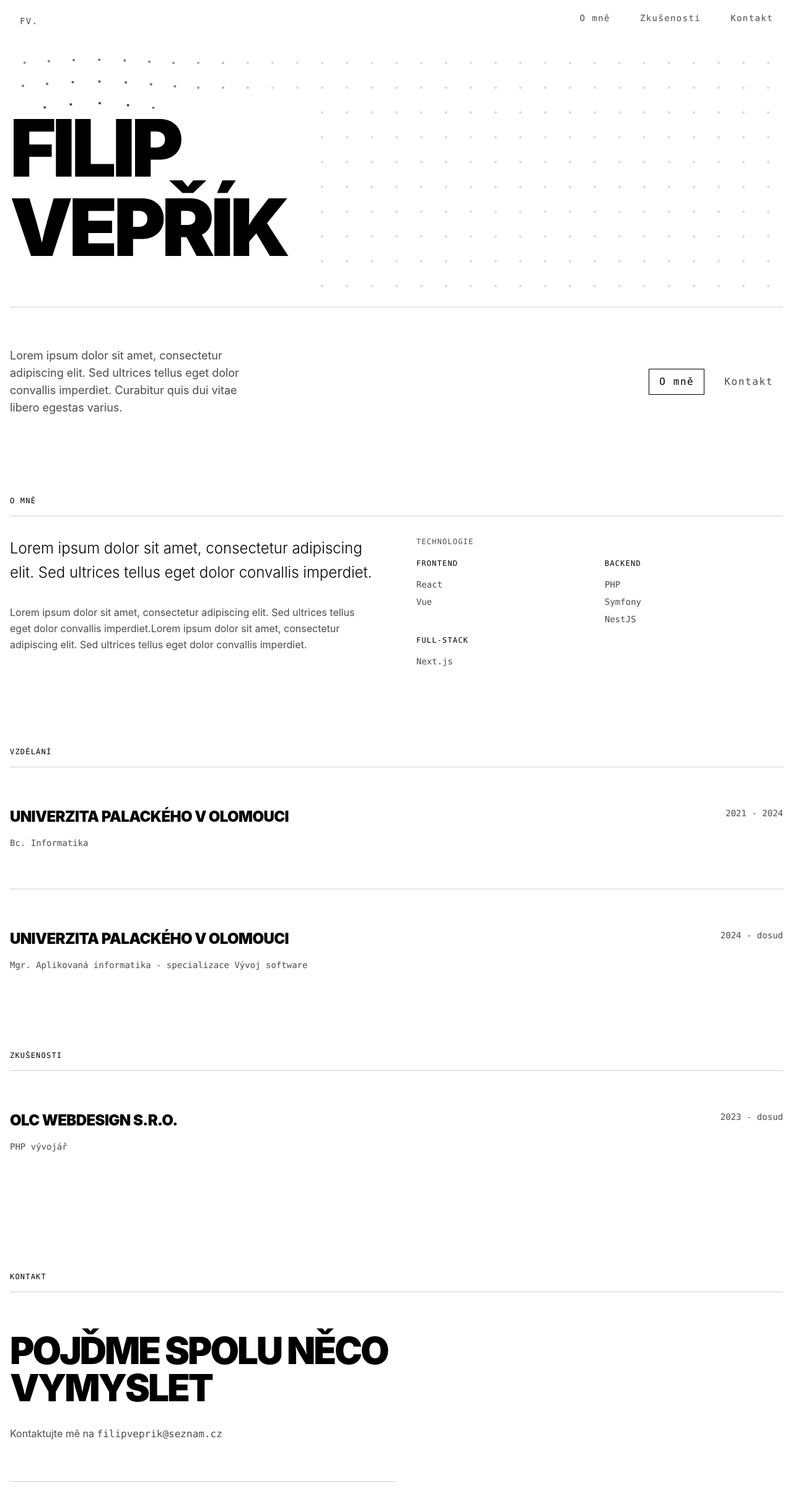
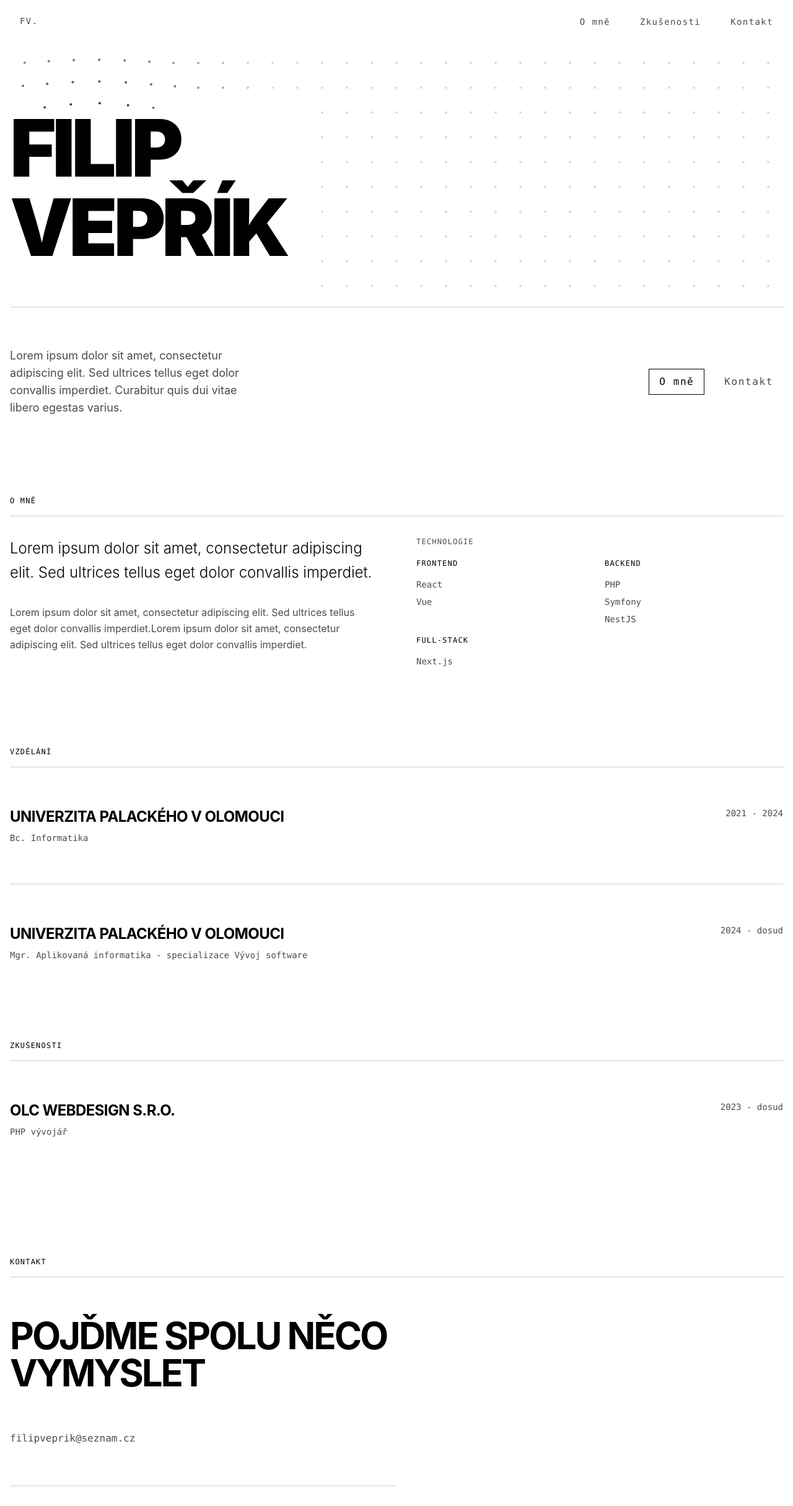
Before and after one commit to Fillipee/portfolio, a Nuxt app: page / in a window 1280 px wide. Shown: the top 2430 px of the page at 62% size. Built offline with nearby package versions, Linux system fonts and the light colour scheme.

Commit message:
feat: inter font

```diff
--- a/app/assets/css/main.css
+++ b/app/assets/css/main.css
@@ -5,6 +5,8 @@
     --color-background: oklch(1 0 360);
     --color-border: oklch(0.8529 0 266);
     --color-muted: oklch(0.4133 0 268.41);
+
+    --font-inter: 'Inter', sans-serif;
 }
 
 html {
--- a/app/components/AppHeader.vue
+++ b/app/components/AppHeader.vue
@@ -7,7 +7,7 @@ const { isNotAtTop } = useScrollbar();
 		class="fixed top-0 w-full bg-background z-10"
 		:class="{ 'border-b border-border': isNotAtTop }"
 	>
-		<header class="container mx-auto flex justify-between p-4">
+		<header class="container mx-auto flex justify-between items-center p-4">
 			<BaseButton
 				href="#"
 				variant="ghost"
--- a/app/components/ContactSection.vue
+++ b/app/components/ContactSection.vue
@@ -14,13 +14,12 @@
 			<BaseHeading
 				level="h3"
 				variant="h2"
-				class="mb-8"
+				class="mb-16"
 			>
 				Pojďme spolu něco vymyslet
 			</BaseHeading>
-			<p class="text-muted border-b border-border pb-16">
-				Kontaktujte mě na
-				<span class="font-mono">filipveprik@seznam.cz</span>
+			<p class="font-mono text-muted border-b border-border pb-16">
+				filipveprik@seznam.cz
 			</p>
 		</div>
 	</section>
--- a/app/components/TimelineItem.vue
+++ b/app/components/TimelineItem.vue
@@ -17,7 +17,7 @@ const props = defineProps<Props>();
 			<BaseHeading
 				level="h3"
 				variant="h3"
-				class="pb-4"
+				class="pb-2"
 			>
 				{{ props.title }}
 			</BaseHeading>
--- a/app/components/ui/BaseHeading.vue
+++ b/app/components/ui/BaseHeading.vue
@@ -14,12 +14,12 @@ const variant = computed(() => {
 });
 
 const classes = computed(() => {
-	const baseClasses = 'uppercase';
+	const baseClasses = 'uppercase font-inter';
 
 	const variantClasses = {
 		h1: 'text-8xl md:text-9xl tracking-tighter font-black',
-		h2: 'text-6xl uppercase tracking-tighter font-black',
-		h3: 'text-2xl tracking-tight uppercase font-black',
+		h2: 'text-6xl uppercase tracking-tighter font-bold',
+		h3: 'text-2xl tracking-tight font-bold',
 		h4: 'text-xs tracking-widest font-mono',
 	};
 
--- a/nuxt.config.ts
+++ b/nuxt.config.ts
@@ -3,7 +3,7 @@ import tailwindcss from '@tailwindcss/vite';
 // https://nuxt.com/docs/api/configuration/nuxt-config
 export default defineNuxtConfig({
 
-	modules: ['@nuxt/eslint'],
+	modules: ['@nuxt/eslint', '@nuxt/fonts'],
 
 	components: [
 		{
@@ -34,4 +34,19 @@ export default defineNuxtConfig({
 			eslintPath: 'eslint',
 		},
 	},
+
+	fonts: {
+		families: [
+			{
+				name: 'Public Sans',
+				provider: 'google',
+				weights: ['300', '400', '600', '700', '900'],
+			},
+			{
+				name: 'Inter',
+				provider: 'google',
+				weights: ['300', '400', '600', '700', '900'],
+			},
+		],
+	},
 });
--- a/package.json
+++ b/package.json
@@ -13,6 +13,7 @@
   },
   "dependencies": {
     "@nuxt/eslint": "^1.15.2",
+    "@nuxt/fonts": "^0.14.0",
     "@tailwindcss/vite": "^4.2.4",
     "eslint": "^10.3.0",
     "nuxt": "^4.4.4",
```
Also changed, not shown: 1 other file (tests, documents, lock files or other folders).
